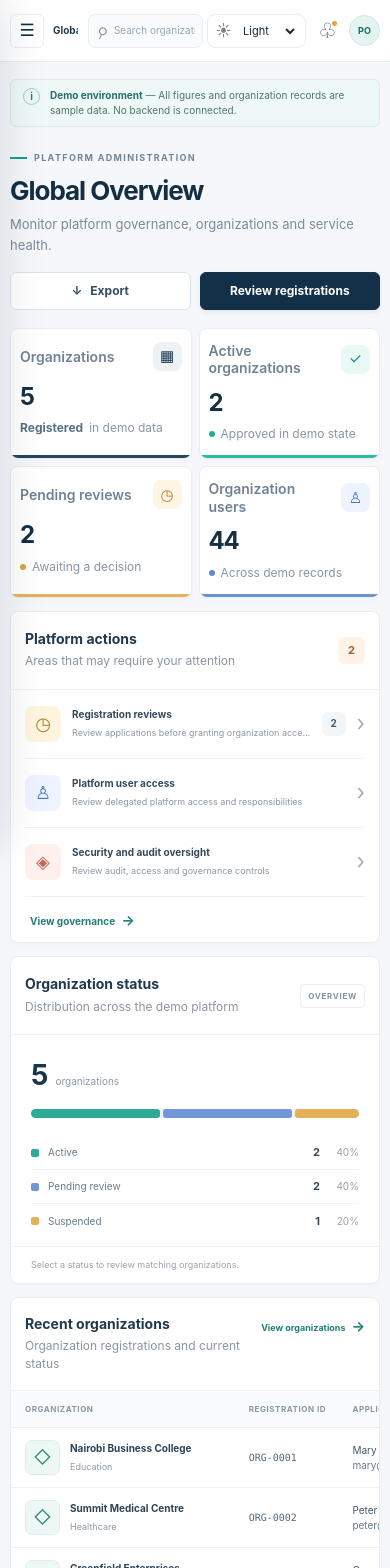
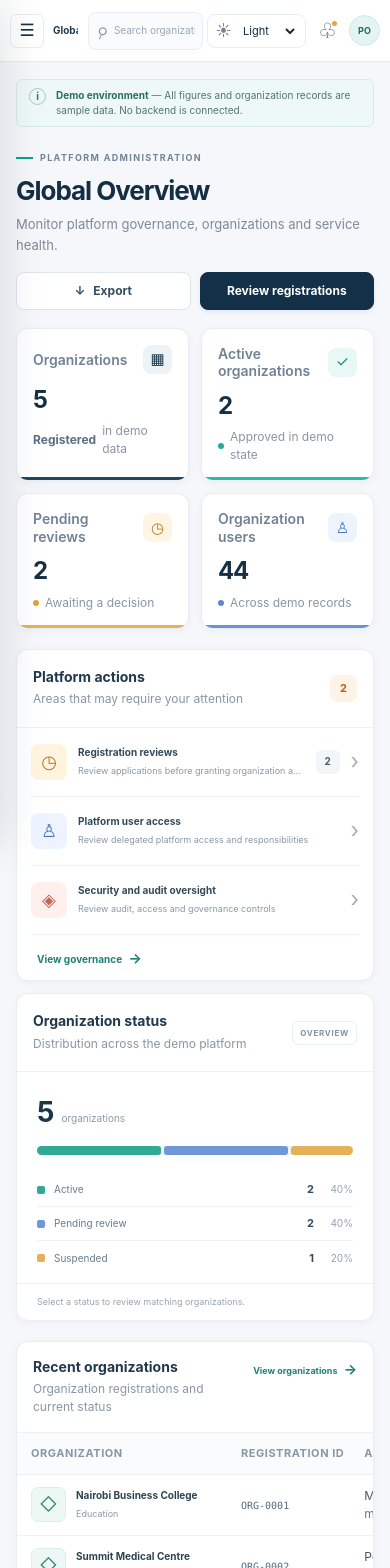
Before and after one commit to hlestakovjames/assetpass-app, a Next.js app: page / in a window 390 px wide. Shown: the top 1568 px of the page. Built offline with nearby package versions, Linux system fonts and the light colour scheme.

Commit message:
feat: standardize enterprise component spacing

```diff
--- a/src/app/globals.css
+++ b/src/app/globals.css
@@ -2719,3 +2719,163 @@ select,
 textarea {
   font-family: inherit;
 }
+
+
+/* -------------------------------------------------------
+   Enterprise design system: spacing and component rhythm
+   ------------------------------------------------------- */
+
+:root {
+  --control-height-sm: 2.125rem;
+  --control-height-md: 2.375rem;
+  --control-height-lg: 2.625rem;
+  --content-gutter: clamp(1rem, 2.1vw, 2.0625rem);
+  --section-gap: var(--space-5);
+  --card-padding: var(--space-5);
+  --card-radius: var(--radius-lg);
+  --control-radius: var(--radius-md);
+}
+
+/* Shared surface treatment */
+.metric-card,
+.panel {
+  border-radius: var(--card-radius);
+  box-shadow: var(--shadow-card);
+}
+
+.metric-card {
+  padding: var(--card-padding);
+}
+
+.panel-heading {
+  gap: var(--space-4);
+  padding: var(--space-4) var(--card-padding);
+}
+
+.panel-footer {
+  padding: var(--space-3) var(--card-padding);
+}
+
+.metrics-grid,
+.operations-grid {
+  gap: var(--section-gap);
+  margin-bottom: var(--section-gap);
+}
+
+.register-panel {
+  margin-bottom: var(--section-gap);
+}
+
+/* Consistent control geometry */
+.button {
+  min-height: var(--control-height-md);
+  padding-inline: var(--space-4);
+  border-radius: var(--control-radius);
+}
+
+.button-small {
+  min-height: var(--control-height-sm);
+  padding-inline: var(--space-3);
+}
+
+.icon-button,
+.modal-close {
+  border-radius: var(--control-radius);
+}
+
+.global-search,
+.table-search,
+.status-select,
+.form-field input,
+.form-field select,
+.form-field textarea {
+  border-radius: var(--control-radius);
+}
+
+.global-search {
+  min-height: var(--control-height-md);
+}
+
+.table-search,
+.status-select {
+  min-height: var(--control-height-md);
+}
+
+.form-field input,
+.form-field select,
+.form-field textarea {
+  min-height: var(--control-height-lg);
+  padding: var(--space-2) var(--space-3);
+}
+
+.form-field textarea {
+  resize: vertical;
+}
+
+/* Tables and status indicators */
+.asset-table th {
+  padding-block: var(--space-3);
+  font-size: var(--font-size-xs);
+}
+
+.asset-table td {
+  padding-block: var(--space-3);
+  font-size: var(--font-size-sm);
+}
+
+.status-badge {
+  border-radius: var(--radius-sm);
+  padding: 0.3125rem var(--space-2);
+  line-height: var(--line-height-tight);
+}
+
+.small-label {
+  border-radius: var(--radius-sm);
+}
+
+/* Consistent keyboard and pointer feedback */
+button,
+[role="button"],
+select,
+input,
+textarea {
+  -webkit-tap-highlight-color: transparent;
+}
+
+button:focus-visible,
+[role="button"]:focus-visible,
+input:focus-visible,
+select:focus-visible,
+textarea:focus-visible {
+  outline: 3px solid var(--focus-ring);
+  outline-offset: 2px;
+}
+
+.button:disabled,
+button:disabled {
+  cursor: not-allowed;
+}
+
+/* Preserve the existing responsive layout while using shared gutters. */
+@media (max-width: 1250px) {
+  .metrics-grid,
+  .operations-grid {
+    gap: var(--space-3);
+  }
+}
+
+@media (max-width: 760px) {
+  .page-content {
+    padding-right: var(--space-4);
+    padding-left: var(--space-4);
+  }
+
+  .panel-heading {
+    padding-right: var(--space-4);
+    padding-left: var(--space-4);
+  }
+
+  .metric-card {
+    padding: var(--space-4);
+  }
+}
```
